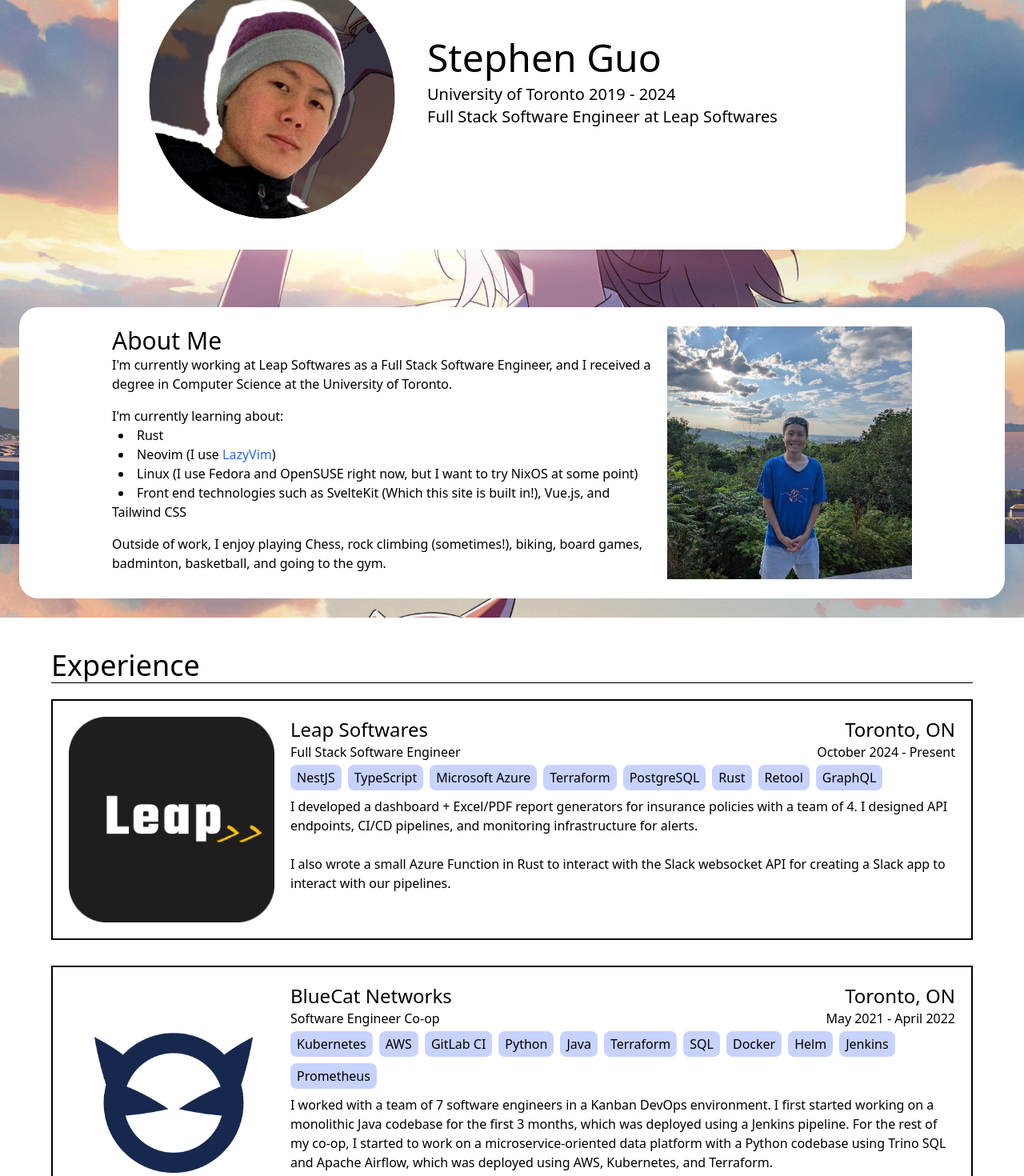
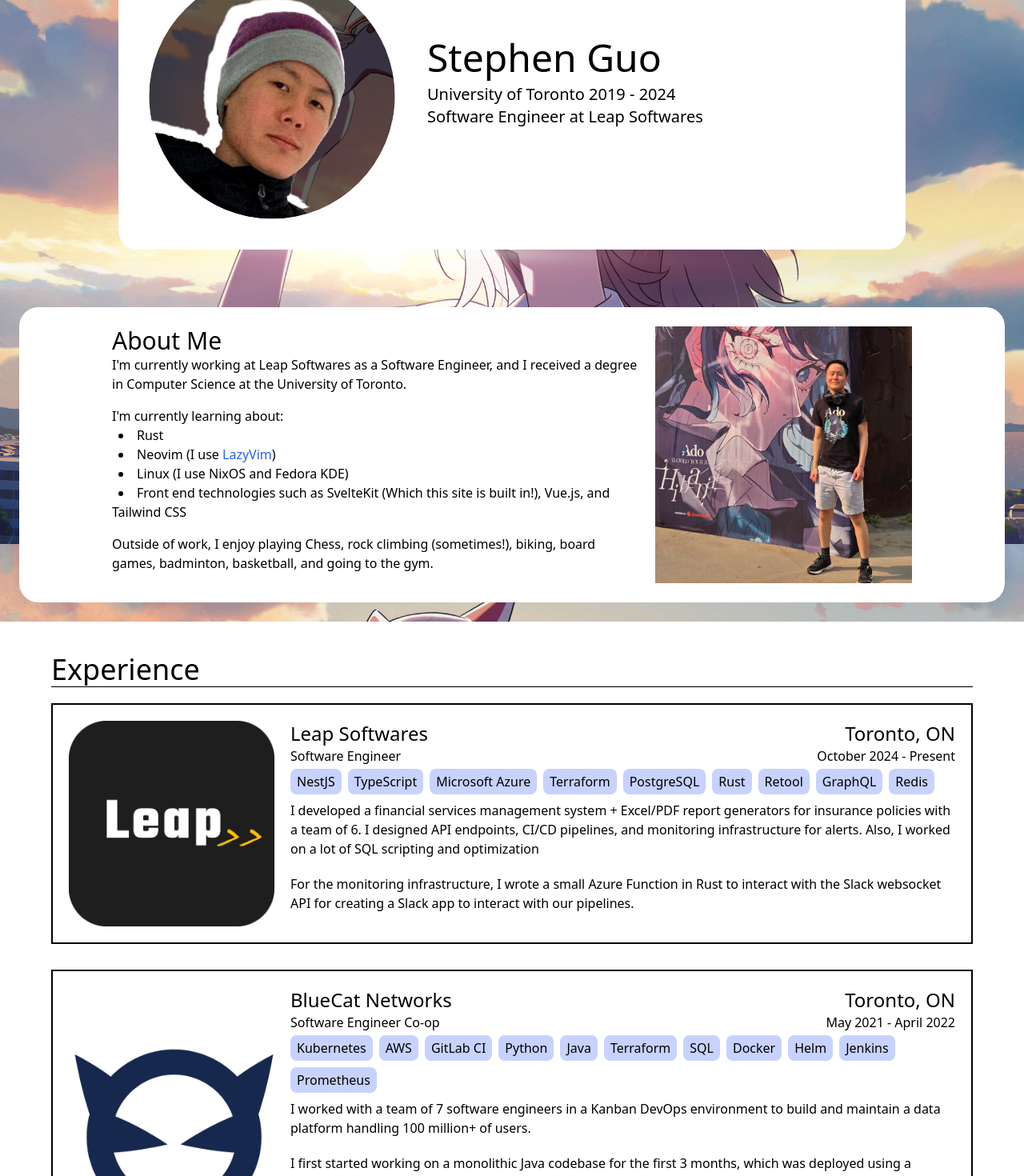
Before and after one commit to Epicsteve2/Epicsteve2.github.io, a SvelteKit app: page / in a window 1280 px wide. Shown: the part 120-1590 px from the top of the page at 80% size. Built offline with nearby package versions, Linux system fonts and the light colour scheme.

Commit message:
Update linux distro, profile picture, and Leap Softwares

```diff
--- a/src/routes/+page.svelte
+++ b/src/routes/+page.svelte
@@ -37,25 +37,27 @@
 								'PostgreSQL',
 								'Rust',
 								'Retool',
-								'GraphQL'
+								'GraphQL',
+								'Redis'
 							]}
 							dateRange="October 2024 - Present"
 							location="Toronto, ON"
-							jobTitle="Full Stack Software Engineer"
+							jobTitle="Software Engineer"
 							image={leapSoftwaresLogo}
 							altImage="NestJS Logo"
 						>
 							<div class="flex flex-col justify-between grow">
 								<div>
+									<p class="mb-5">
+										I developed a financial services management system + Excel/PDF report generators
+										for insurance policies with a team of 6. I designed API endpoints, CI/CD
+										pipelines, and monitoring infrastructure for alerts. Also, I worked on a lot of
+										SQL scripting and optimization
+									</p>
 									<p>
-										I developed a dashboard + Excel/PDF report generators for insurance policies
-										with a team of 4. I designed API endpoints, CI/CD pipelines, and monitoring
-										infrastructure for alerts.
-									</p>
-									<br />
-									<p>
-										I also wrote a small Azure Function in Rust to interact with the Slack websocket
-										API for creating a Slack app to interact with our pipelines.
+										For the monitoring infrastructure, I wrote a small Azure Function in Rust to
+										interact with the Slack websocket API for creating a Slack app to interact with
+										our pipelines.
 									</p>
 								</div>
 							</div>
@@ -82,12 +84,16 @@
 							altImage="BlueCat Networks Logo"
 						>
 							<div class="flex flex-col justify-between grow">
+								<p class="mb-5">
+									I worked with a team of 7 software engineers in a Kanban DevOps environment to
+									build and maintain a data platform handling 100 million+ of users.
+								</p>
 								<p>
-									I worked with a team of 7 software engineers in a Kanban DevOps environment. I
-									first started working on a monolithic Java codebase for the first 3 months, which
-									was deployed using a Jenkins pipeline. For the rest of my co-op, I started to work
-									on a microservice-oriented data platform with a Python codebase using Trino SQL
-									and Apache Airflow, which was deployed using AWS, Kubernetes, and Terraform.
+									I first started working on a monolithic Java codebase for the first 3 months,
+									which was deployed using a Jenkins pipeline. For the rest of my co-op, I started
+									to work on a microservice-oriented data platform with a Python codebase using
+									Trino SQL and Apache Airflow, which was deployed using AWS, Kubernetes, and
+									Terraform.
 								</p>
 								<a
 									class="text-lg flex items-center text-blue-600 hover:text-blue-800 mt-2"
--- a/src/routes/AboutMe.svelte
+++ b/src/routes/AboutMe.svelte
@@ -1,5 +1,5 @@
 <script lang="ts">
-	import profileMontRoyal from '$lib/images/profile-picture-mont-royal.jpg';
+	import profileAdo from '$lib/images/2025-08-03-stephen-ado-concert.jpg';
 </script>
 
 <div class="bg-white m-3 md:m-6 p-4 md:p-3 rounded-3xl">
@@ -7,8 +7,8 @@
 		<div class="lg:mr-5 max-lg:mb-3">
 			<h1 class="text-3xl">About Me</h1>
 			<p class="pb-4">
-				I'm currently working at Leap Softwares as a Full Stack Software Engineer, and I received a
-				degree in Computer Science at the University of Toronto.
+				I'm currently working at Leap Softwares as a Software Engineer, and I received a degree in
+				Computer Science at the University of Toronto.
 			</p>
 			<p class="">I'm currently learning about:</p>
 			<ul class="list-disc list-inside indent-2 pb-2">
@@ -20,7 +20,7 @@
 						target="_blank">LazyVim</a
 					>)
 				</li>
-				<li>Linux (I use Fedora and OpenSUSE right now, but I want to try NixOS at some point)</li>
+				<li>Linux (I use NixOS and Fedora KDE)</li>
 				<li>
 					Front end technologies such as SvelteKit (Which this site is built in!), Vue.js, and
 					Tailwind CSS
@@ -33,8 +33,8 @@
 		</div>
 		<div class="w-full md:w-1/2 flex justify-center mx-auto">
 			<img
-				src={profileMontRoyal}
-				alt="Stephen Guo at Mont Royal"
+				src={profileAdo}
+				alt="Stephen Guo at Ado's Hibana concert in Toronto"
 				class="object-cover lg:w-full lg:h-auto"
 			/>
 		</div>
--- a/src/routes/Header.svelte
+++ b/src/routes/Header.svelte
@@ -52,8 +52,6 @@
 	>
 		<h1 class="text-black text-3xl md:text-4xl lg:text-5xl pb-2">Stephen Guo</h1>
 		<p class="text-black text-base md:text-lg lg:text-xl">University of Toronto 2019 - 2024</p>
-		<p class="text-black text-base md:text-lg lg:text-xl">
-			Full Stack Software Engineer at Leap Softwares
-		</p>
+		<p class="text-black text-base md:text-lg lg:text-xl">Software Engineer at Leap Softwares</p>
 	</div>
 </div>
```
Also changed, not shown: src/lib/images/2025-08-03-stephen-ado-concert.jpg (added), src/lib/images/profile-picture-mont-royal.jpg (deleted), 14 other files (tests, documents, lock files or other folders).
